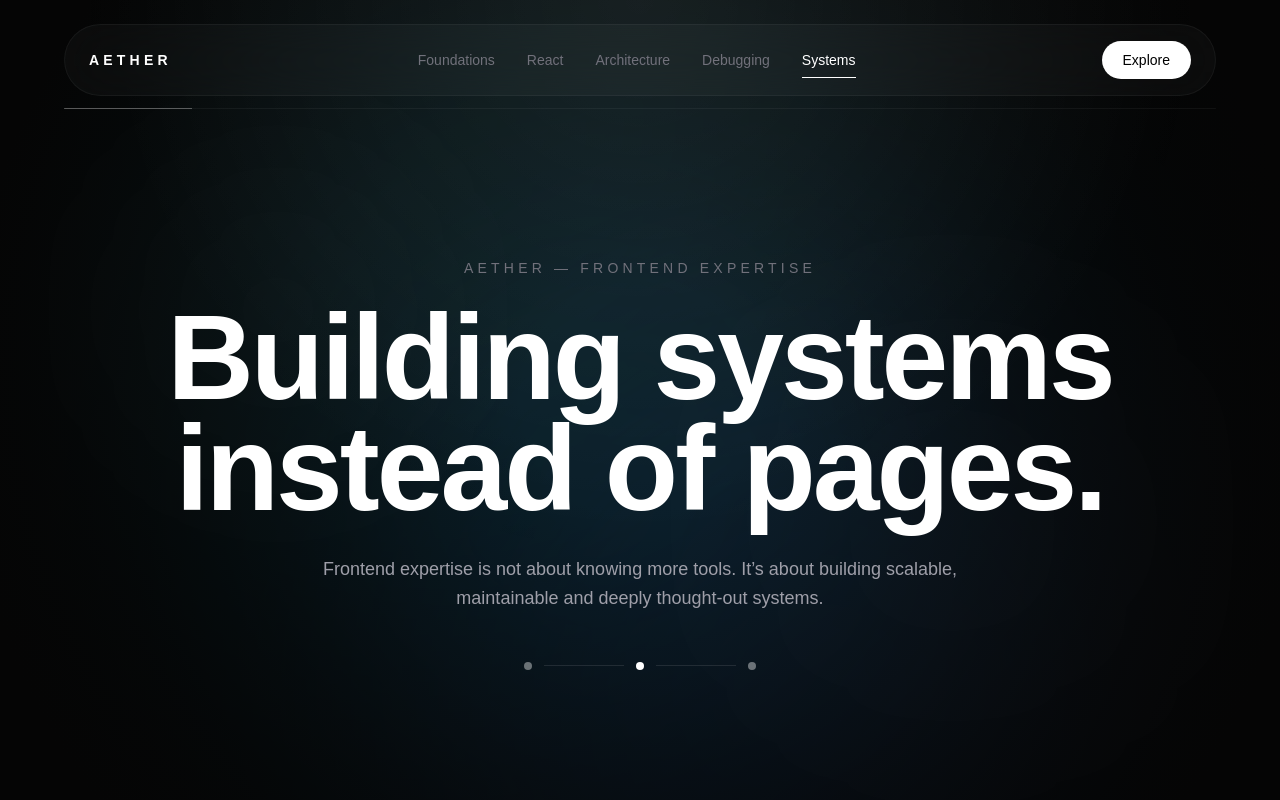
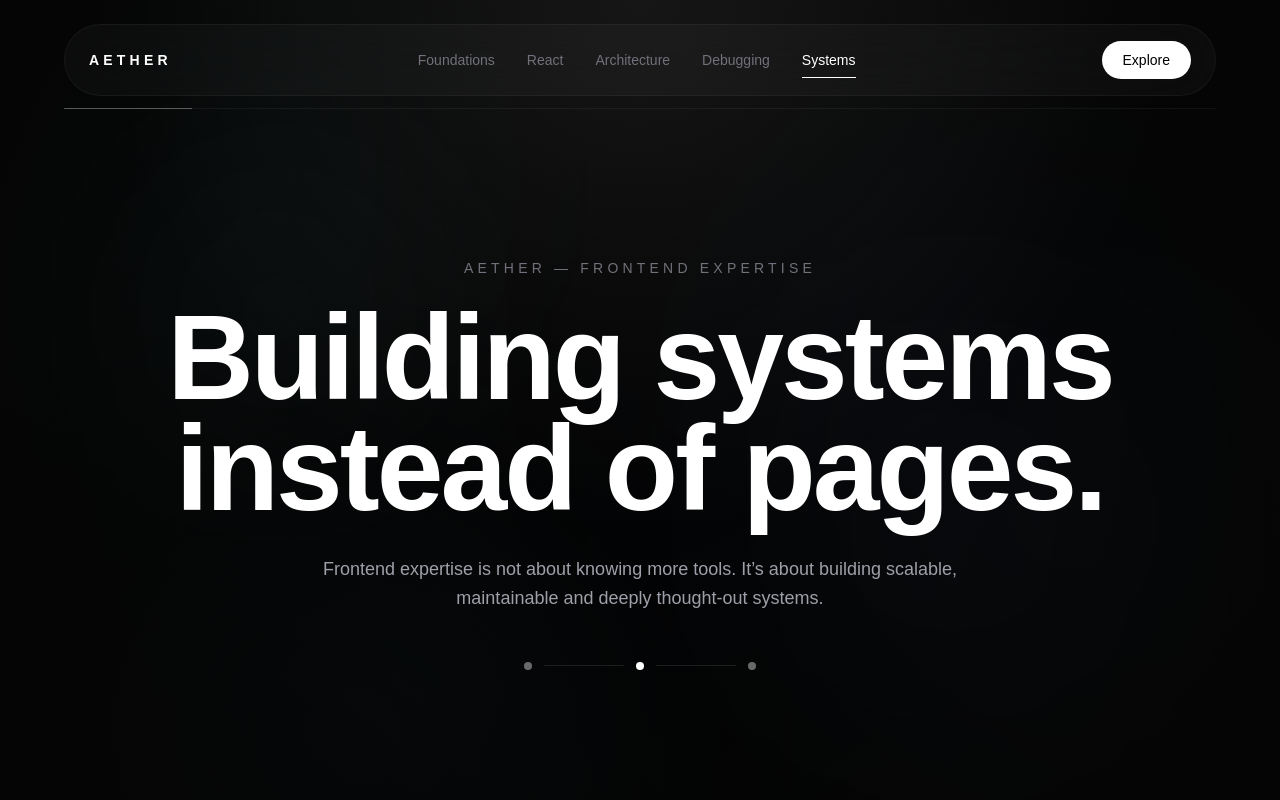
Before and after one commit to ateyaa21/aether, a React (Vite) app: page / in a window 1280 px wide. Shown: the top 800 px of the page. Built offline with nearby package versions, Linux system fonts and the light colour scheme; a web font is replaced by a local one.

Commit message:
fix AmbientBackground.jsx fix struggle safari

```diff
--- a/src/components/AmbientBackground.jsx
+++ b/src/components/AmbientBackground.jsx
@@ -1,63 +1,15 @@
-import { motion } from "framer-motion";
-
 export default function AmbientBackground() {
   return (
     <div className="pointer-events-none fixed inset-0 overflow-hidden">
       <div className="absolute inset-0 bg-[#050505]" />
 
-      {/* Desktop blobs */}
-      <div className="hidden md:block">
-        <motion.div
-          animate={{
-            x: [0, 260, -180, 0],
-            y: [0, -180, 140, 0],
-            scale: [1, 1.3, 0.92, 1],
-          }}
-          transition={{
-            duration: 24,
-            repeat: Infinity,
-            ease: "easeInOut",
-          }}
-          className="absolute left-[-20%] top-[-20%] h-[900px] w-[900px] rounded-full bg-cyan-400/20 blur-[160px]"
-        />
+      <div className="absolute left-[-10%] top-[-10%] h-[500px] w-[500px] rounded-full bg-cyan-400/10 blur-[120px]" />
 
-        <motion.div
-          animate={{
-            x: [0, -260, 180, 0],
-            y: [0, 220, -160, 0],
-            scale: [1, 0.82, 1.18, 1],
-          }}
-          transition={{
-            duration: 28,
-            repeat: Infinity,
-            ease: "easeInOut",
-          }}
-          className="absolute right-[-20%] top-[0%] h-[1000px] w-[1000px] rounded-full bg-blue-500/20 blur-[180px]"
-        />
+      <div className="absolute right-[-10%] top-[20%] h-[600px] w-[600px] rounded-full bg-blue-500/10 blur-[140px]" />
 
-        <motion.div
-          animate={{
-            x: [0, 180, -120, 0],
-            y: [0, -200, 120, 0],
-            scale: [1, 1.2, 0.95, 1],
-          }}
-          transition={{
-            duration: 32,
-            repeat: Infinity,
-            ease: "easeInOut",
-          }}
-          className="absolute bottom-[-30%] left-[5%] h-[800px] w-[800px] rounded-full bg-sky-300/15 blur-[160px]"
-        />
-      </div>
+      <div className="absolute bottom-[-20%] left-[10%] h-[450px] w-[450px] rounded-full bg-sky-300/10 blur-[120px]" />
 
-      {/* Mobile lightweight background */}
-      <div className="md:hidden">
-        <div className="absolute left-[-20%] top-[-10%] h-[350px] w-[350px] rounded-full bg-cyan-400/10 blur-[80px]" />
-
-        <div className="absolute bottom-[-10%] right-[-10%] h-[350px] w-[350px] rounded-full bg-blue-500/10 blur-[90px]" />
-      </div>
-
-      <div className="absolute inset-0 bg-black/55" />
+      <div className="absolute inset-0 bg-black/50" />
 
       <div className="absolute inset-0 bg-[radial-gradient(circle_at_center,transparent_15%,#050505_90%)]" />
     </div>
```
